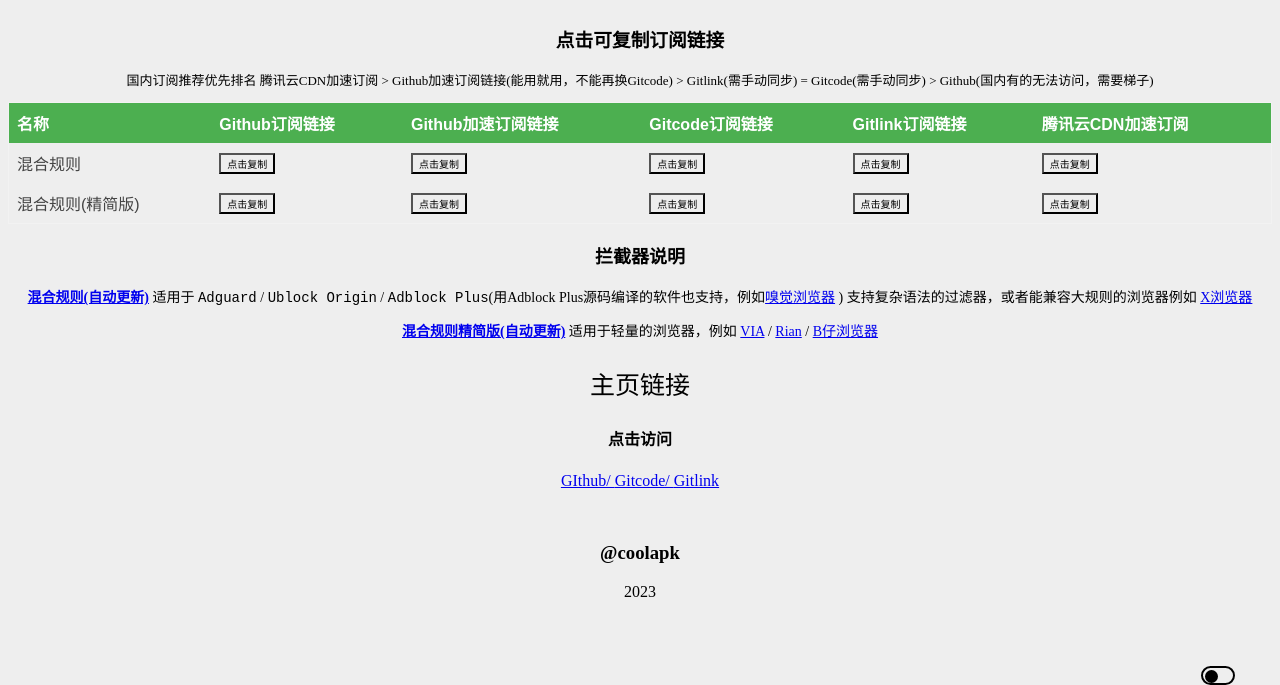
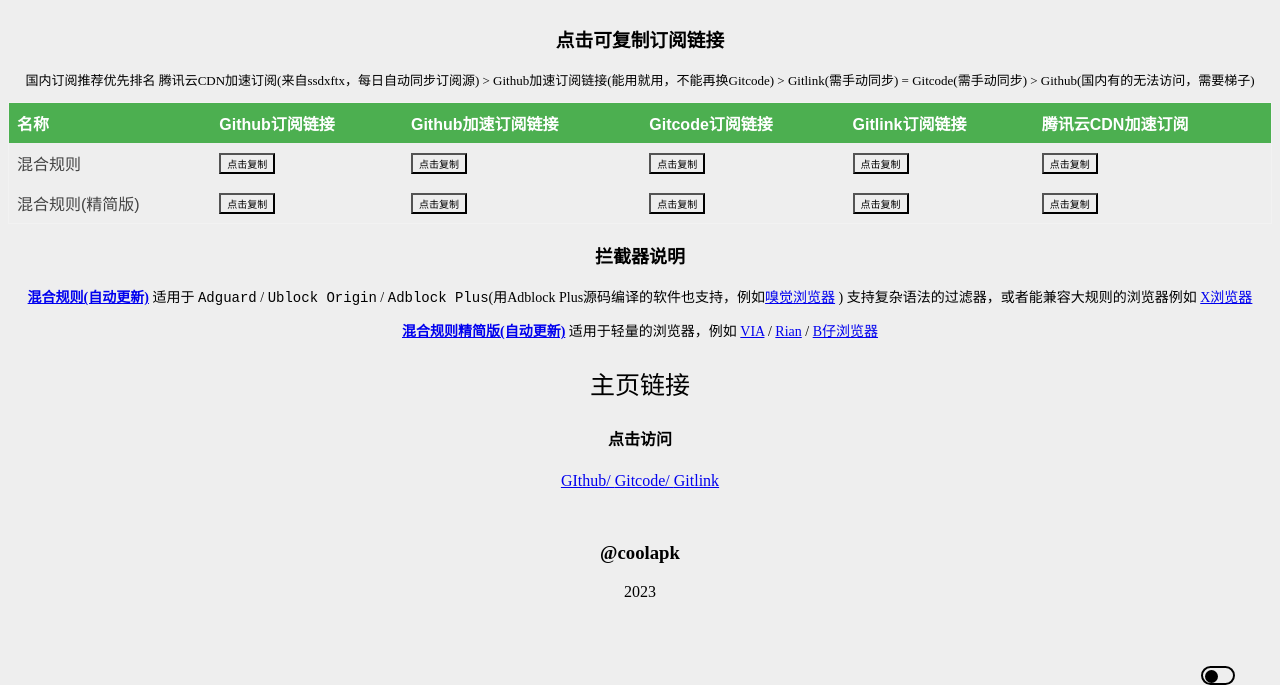
Before and after one commit to 2091655292/adblock_auto, a plain HTML site: page index.html in a window 1280 px wide. Shown: the part 129-814 px from the top of the page. Drawn offline with Linux system fonts and the light colour scheme.

Commit message:
更新 index.html

```diff
--- a/index.html
+++ b/index.html
@@ -105,7 +105,7 @@
 
 <div id="Rules_table" class="Rules_table" >
 		<h3 style="text-align:center;">点击可复制订阅链接</h3>
-		<p style="text-align:center; font-size:13px;">国内订阅推荐优先排名 腾讯云CDN加速订阅 &gt; Github加速订阅链接(能用就用，不能再换Gitcode) &gt; Gitlink(需手动同步) = Gitcode(需手动同步) &gt; Github(国内有的无法访问，需要梯子) </p>
+		<p style="text-align:center; font-size:13px;">国内订阅推荐优先排名 腾讯云CDN加速订阅(来自ssdxftx，每日自动同步订阅源) &gt; Github加速订阅链接(能用就用，不能再换Gitcode) &gt; Gitlink(需手动同步) = Gitcode(需手动同步) &gt; Github(国内有的无法访问，需要梯子) </p>
 <table id="table" >
 	<thead>
 <tr>
```
